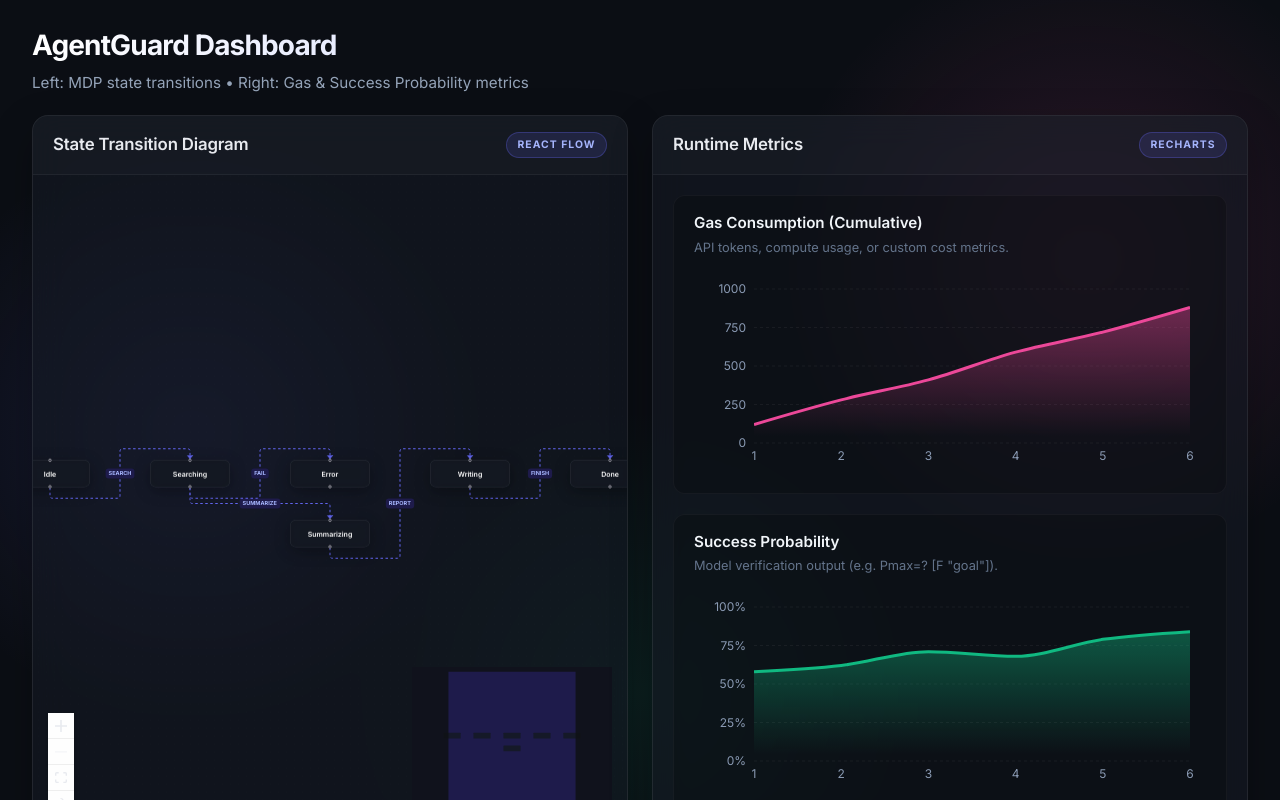
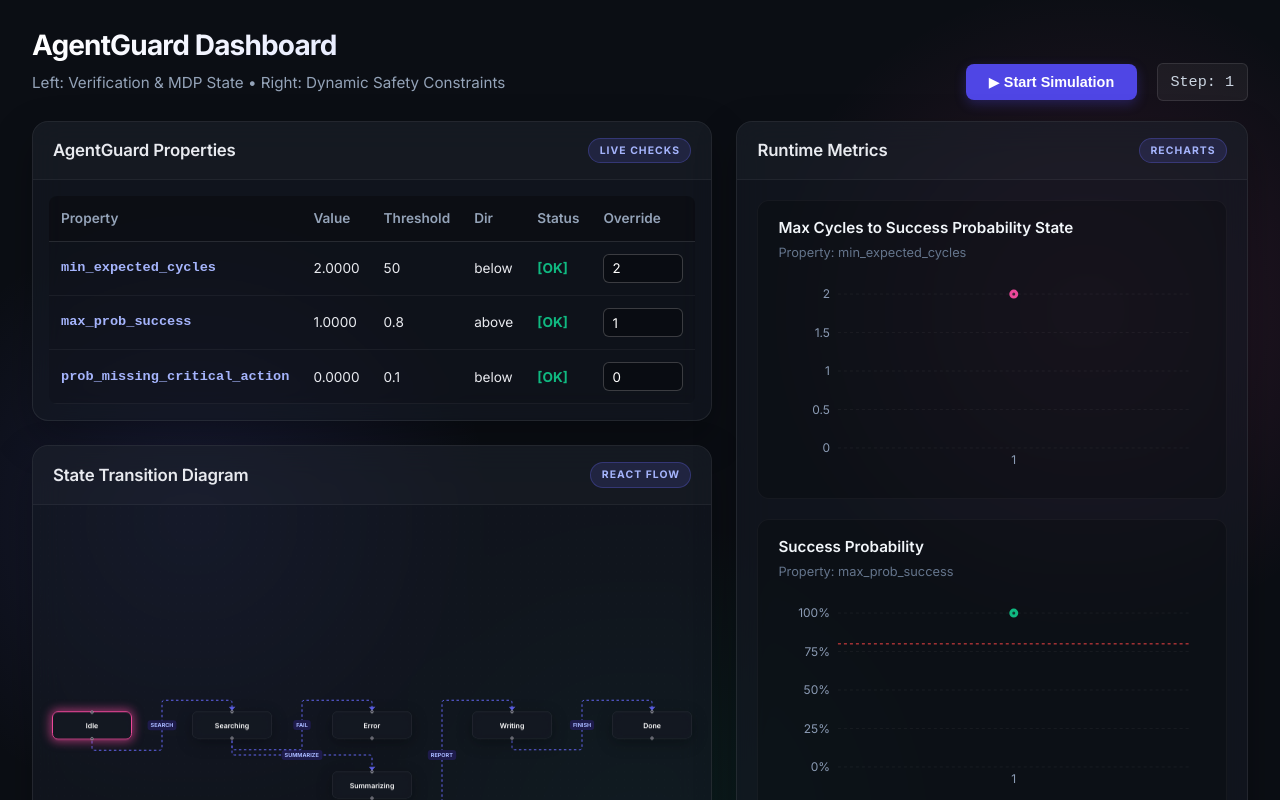
Before and after one commit to mourad96/Agentguard, a React (Vite) app in the folder visualizer/: page / in a window 1280 px wide. Shown: the top 800 px of the page. Built offline with nearby package versions, Linux system fonts and the light colour scheme.

Commit message:
feat: implement real-time AgentGuard metrics and state graph

```diff
--- a/visualizer/src/App.css
+++ b/visualizer/src/App.css
@@ -56,11 +56,19 @@
   z-index: 10;
 }
 
+.left-pane, .right-pane {
+  display: flex;
+  flex-direction: column;
+  gap: 1.5rem;
+  min-height: 0;
+}
+
 @media (max-width: 1024px) {
   .app__main {
     grid-template-columns: 1fr;
   }
 }
+
 
 .panel {
   display: flex;
@@ -110,7 +118,13 @@
 }
 
 .panel--graph {
-  min-height: 580px;
+  min-height: 400px;
+  flex: 1;
+}
+
+/* Base styles for properties panel */
+.panel--properties {
+  min-height: 250px;
 }
 
 .transition-graph {
@@ -168,3 +182,116 @@
   flex: 1;
   min-height: 200px;
 }
+
+/* Dashboard Additions */
+
+.table-container {
+  padding: 1rem;
+  overflow-x: auto;
+}
+
+.props-table {
+  width: 100%;
+  border-collapse: collapse;
+  font-size: 0.85rem;
+  color: #e8eaef;
+  background: rgba(0, 0, 0, 0.1);
+  border-radius: 8px;
+  overflow: hidden;
+}
+
+.props-table th {
+  text-align: left;
+  padding: 0.75rem;
+  color: #94a3b8;
+  border-bottom: 1px solid rgba(255,255,255,0.1);
+  background: rgba(0,0,0,0.2);
+  font-weight: 600;
+}
+
+.props-table td {
+  padding: 0.75rem;
+  border-bottom: 1px solid rgba(255,255,255,0.05);
+}
+
+.prop-name {
+  font-family: monospace;
+  color: #a5b4fc;
+  font-weight: bold;
+}
+
+.row-violated {
+  background: rgba(239, 68, 68, 0.15);
+  transition: background 0.3s ease;
+}
+
+.status-ok {
+  color: #10b981;
+  font-weight: 700;
+}
+
+.status-viol {
+  color: #ef4444;
+  font-weight: 700;
+}
+
+.override-input {
+  width: 80px;
+  background: rgba(0,0,0,0.3);
+  border: 1px solid rgba(255,255,255,0.2);
+  color: white;
+  border-radius: 6px;
+  padding: 0.35rem 0.5rem;
+  font-family: inherit;
+  transition: border-color 0.2s;
+}
+
+.override-input:focus {
+  outline: none;
+  border-color: #6366f1;
+}
+
+.header__controls {
+  display: flex;
+  align-items: center;
+  justify-content: flex-end;
+  gap: 1.25rem;
+  margin-top: -2rem;
+}
+
+.btn-simulate {
+  background: #4f46e5;
+  color: white;
+  border: none;
+  padding: 0.6rem 1.4rem;
+  border-radius: 8px;
+  cursor: pointer;
+  font-weight: 600;
+  font-size: 0.9rem;
+  transition: all 0.2s cubic-bezier(0.4, 0, 0.2, 1);
+  box-shadow: 0 4px 12px rgba(79, 70, 229, 0.3);
+}
+
+.btn-simulate:hover {
+  background: #6366f1;
+  transform: translateY(-1px);
+}
+
+.btn-simulate.active {
+  background: #ec4899;
+  box-shadow: 0 4px 12px rgba(236, 72, 153, 0.3);
+}
+
+.btn-simulate.active:hover {
+  background: #f472b6;
+}
+
+.step-counter {
+  font-size: 0.95rem;
+  color: #cbd5e1;
+  font-family: monospace;
+  background: rgba(255,255,255,0.05);
+  padding: 0.4rem 0.8rem;
+  border-radius: 6px;
+  border: 1px solid rgba(255,255,255,0.1);
+}
--- a/visualizer/src/App.tsx
+++ b/visualizer/src/App.tsx
@@ -1,11 +1,87 @@
+import { useState, useEffect } from "react";
 import { ReactFlowProvider } from "@xyflow/react";
 
 import { MetricsPanel } from "./MetricsPanel";
 import { StateTransitionGraph } from "./StateTransitionGraph";
-import { mockMetrics, mockTransitions } from "./data/mockAgentData";
+import {
+  mockTransitions,
+  initialMetrics,
+  INITIAL_PROPERTIES,
+  type MetricPoint,
+  type AGProperty
+} from "./data/mockAgentData";
 import "./App.css";
 
 export default function App() {
+  const [step, setStep] = useState(1);
+  const [metricsHistory, setMetricsHistory] = useState<MetricPoint[]>(initialMetrics);
+  const [properties, setProperties] = useState<AGProperty[]>(INITIAL_PROPERTIES);
+  const [isSimulating, setIsSimulating] = useState(false);
+  const [activeNodeIdx, setActiveNodeIdx] = useState(0);
+
+  const activeNode = mockTransitions[activeNodeIdx % mockTransitions.length].from;
+
+  const handleOverride = (name: string, valueStr: string) => {
+    const val = parseFloat(valueStr);
+    if (isNaN(val)) return;
+
+    setProperties(prev => prev.map(p => {
+      if (p.name !== name) return p;
+      let status: "[OK]" | "[VIOLATED]" = "[OK]";
+      if (p.direction === "below" && val > p.threshold) status = "[VIOLATED]";
+      if (p.direction === "above" && val < p.threshold) status = "[VIOLATED]";
+      return { ...p, value: val, status };
+    }));
+  };
+
+  useEffect(() => {
+    let interval: ReturnType<typeof setInterval>;
+    if (isSimulating) {
+      interval = setInterval(() => {
+        setStep(s => {
+          const nextStep = s + 1;
+
+          if (nextStep % 5 === 0) {
+            setProperties(prev => {
+              const newProps = [...prev];
+
+              const probIndex = newProps.findIndex(p => p.name === "max_prob_success");
+              if (probIndex !== -1) {
+                let newVal = newProps[probIndex].value - (0.02 + 0.05 * Math.random());
+                if (newVal < 0) newVal = 0;
+                newProps[probIndex].value = newVal;
+                newProps[probIndex].status = newVal >= newProps[probIndex].threshold ? "[OK]" : "[VIOLATED]";
+              }
+
+              const cyclesIndex = newProps.findIndex(p => p.name === "min_expected_cycles");
+              if (cyclesIndex !== -1) {
+                let newVal = newProps[cyclesIndex].value + (2 + 5 * Math.random());
+                newProps[cyclesIndex].value = newVal;
+                newProps[cyclesIndex].status = newVal <= newProps[cyclesIndex].threshold ? "[OK]" : "[VIOLATED]";
+              }
+
+              setMetricsHistory(hist => [
+                ...hist,
+                {
+                  step: nextStep,
+                  min_expected_cycles: newProps.find(p => p.name === "min_expected_cycles")?.value || 0,
+                  max_prob_success: newProps.find(p => p.name === "max_prob_success")?.value || 0,
+                  prob_missing_critical_action: newProps.find(p => p.name === "prob_missing_critical_action")?.value || 0,
+                }
+              ]);
+
+              return newProps;
+            });
+          }
+
+          setActiveNodeIdx(idx => idx + 1);
+          return nextStep;
+        });
+      }, 600);
+    }
+    return () => clearInterval(interval);
+  }, [isSimulating]);
+
   return (
     <div className="app">
       <div className="ambient-background" />
@@ -13,28 +89,86 @@ export default function App() {
         <div>
           <h1 className="app__title">AgentGuard Dashboard</h1>
           <p className="app__subtitle">
-            Left: MDP state transitions • Right: Gas & Success Probability metrics
+            Left: Verification & MDP State • Right: Dynamic Safety Constraints
           </p>
+        </div>
+        <div className="header__controls">
+          <button
+            className={`btn-simulate ${isSimulating ? "active" : ""}`}
+            onClick={() => setIsSimulating(!isSimulating)}
+          >
+            {isSimulating ? "⏸ Pause Simulation" : "▶ Start Simulation"}
+          </button>
+          <span className="step-counter">Step: {step}</span>
         </div>
       </header>
 
       <main className="app__main">
-        <section className="panel panel--graph" aria-label="State Transition Diagram">
+        <section className="left-pane">
+          <div className="panel panel--properties">
+            <div className="panel__head">
+              <h2 className="panel__title">AgentGuard Properties</h2>
+              <span className="panel__badge">Live Checks</span>
+            </div>
+
+            <div className="table-container">
+              <table className="props-table">
+                <thead>
+                  <tr>
+                    <th>Property</th>
+                    <th>Value</th>
+                    <th>Threshold</th>
+                    <th>Dir</th>
+                    <th>Status</th>
+                    <th>Override</th>
+                  </tr>
+                </thead>
+                <tbody>
+                  {properties.map(p => (
+                    <tr key={p.name} className={p.status === "[VIOLATED]" ? "row-violated" : ""}>
+                      <td className="prop-name">{p.name}</td>
+                      <td>{p.value.toFixed(4)}</td>
+                      <td>{p.threshold}</td>
+                      <td>{p.direction}</td>
+                      <td className={`status ${p.status === "[OK]" ? "status-ok" : "status-viol"}`}>
+                        {p.status}
+                      </td>
+                      <td>
+                        <input
+                          type="number"
+                          step="0.01"
+                          className="override-input"
+                          defaultValue={p.value}
+                          onBlur={(e) => handleOverride(p.name, e.target.value)}
+                          onKeyDown={(e) => e.key === "Enter" && handleOverride(p.name, e.currentTarget.value)}
+                        />
+                      </td>
+                    </tr>
+                  ))}
+                </tbody>
+              </table>
+            </div>
+          </div>
+
+          <div className="panel panel--graph" aria-label="State Transition Diagram">
             <div className="panel__head">
               <h2 className="panel__title">State Transition Diagram</h2>
               <span className="panel__badge">React Flow</span>
             </div>
             <ReactFlowProvider>
-            <StateTransitionGraph transitions={mockTransitions} />
+              <StateTransitionGraph transitions={mockTransitions} activeNode={activeNode} />
             </ReactFlowProvider>
+          </div>
         </section>
 
-        <section className="panel panel--charts" aria-label="Metrics Dashboard">
+        <section className="right-pane">
+          <div className="panel panel--charts" aria-label="Metrics Dashboard">
             <div className="panel__head">
               <h2 className="panel__title">Runtime Metrics</h2>
               <span className="panel__badge">Recharts</span>
             </div>
-          <MetricsPanel metrics={mockMetrics} />
+            <MetricsPanel metrics={metricsHistory} />
+          </div>
         </section>
       </main>
     </div>
--- a/visualizer/src/MetricsPanel.tsx
+++ b/visualizer/src/MetricsPanel.tsx
@@ -6,6 +6,7 @@ import {
   YAxis,
   Area,
   AreaChart,
+  ReferenceLine,
 } from "recharts";
 
 import type { MetricPoint } from "./data/mockAgentData";
@@ -27,15 +28,15 @@ export function MetricsPanel({ metrics }: Props) {
   return (
     <div className="metrics-charts">
       <section className="chart-card">
-        <h2 className="chart-card__title">Gas Consumption (Cumulative)</h2>
+        <h2 className="chart-card__title">Max Cycles to Success Probability State</h2>
         <p className="chart-card__hint">
-          API tokens, compute usage, or custom cost metrics.
+          Property: min_expected_cycles
         </p>
         <div className="chart-card__plot">
           <ResponsiveContainer width="100%" height="100%">
             <AreaChart data={metrics} margin={{ top: 16, right: 16, left: 0, bottom: 0 }}>
               <defs>
-                <linearGradient id="colorGas" x1="0" y1="0" x2="0" y2="1">
+                <linearGradient id="colorCycles" x1="0" y1="0" x2="0" y2="1">
                   <stop offset="5%" stopColor="#ec4899" stopOpacity={0.4} />
                   <stop offset="95%" stopColor="#ec4899" stopOpacity={0} />
                 </linearGradient>
@@ -43,15 +44,16 @@ export function MetricsPanel({ metrics }: Props) {
               <CartesianGrid strokeDasharray="3 3" stroke="rgba(255,255,255,0.05)" vertical={false} />
               <XAxis dataKey="step" stroke="#8b9bb4" tick={{ fontSize: 12, fill: "#8b9bb4" }} axisLine={false} tickLine={false} />
               <YAxis stroke="#8b9bb4" tick={{ fontSize: 12, fill: "#8b9bb4" }} axisLine={false} tickLine={false} />
+              <ReferenceLine y={50.0} stroke="#ef4444" strokeDasharray="3 3" />
               <Tooltip contentStyle={tooltipStyle} itemStyle={{ color: "#ec4899" }} />
               <Area
                 type="monotone"
-                dataKey="gas"
-                name="Gas"
+                dataKey="min_expected_cycles"
+                name="Cycles (min)"
                 stroke="#ec4899"
                 strokeWidth={3}
                 fillOpacity={1}
-                fill="url(#colorGas)"
+                fill="url(#colorCycles)"
                 activeDot={{ r: 6, fill: "#ec4899", stroke: "#0f1115", strokeWidth: 2 }}
               />
             </AreaChart>
@@ -62,7 +64,7 @@ export function MetricsPanel({ metrics }: Props) {
       <section className="chart-card">
         <h2 className="chart-card__title">Success Probability</h2>
         <p className="chart-card__hint">
-          Model verification output (e.g. Pmax=? [F &quot;goal&quot;]).
+          Property: max_prob_success
         </p>
         <div className="chart-card__plot">
           <ResponsiveContainer width="100%" height="100%">
@@ -83,14 +85,15 @@ export function MetricsPanel({ metrics }: Props) {
                 axisLine={false}
                 tickLine={false}
               />
+              <ReferenceLine y={0.8} stroke="#ef4444" strokeDasharray="3 3" />
               <Tooltip
                 contentStyle={tooltipStyle}
                 itemStyle={{ color: "#10b981" }}
-                formatter={(value: number) => [`${(value * 100).toFixed(1)}%`, "Success Probability"]}
+                formatter={(value: number) => [`${(value * 100).toFixed(1)}%`, "Success Prob (max)"]}
               />
               <Area
                 type="monotone"
-                dataKey="successProbability"
+                dataKey="max_prob_success"
                 name="Success Probability"
                 stroke="#10b981"
                 strokeWidth={3}
--- a/visualizer/src/StateTransitionGraph.tsx
+++ b/visualizer/src/StateTransitionGraph.tsx
@@ -16,6 +16,7 @@ import type { TransitionRecord } from "./data/mockAgentData";
 
 type Props = {
   transitions: TransitionRecord[];
+  activeNode?: string | null;
 };
 
 function buildFlowFromTransitions(transitions: TransitionRecord[]): {
@@ -100,7 +101,7 @@ function buildFlowFromTransitions(transitions: TransitionRecord[]): {
   return { nodes, edges };
 }
 
-export function StateTransitionGraph({ transitions }: Props) {
+export function StateTransitionGraph({ transitions, activeNode }: Props) {
   const built = useMemo(
     () => buildFlowFromTransitions(transitions),
     [transitions],
@@ -112,6 +113,23 @@ export function StateTransitionGraph({ transitions }: Props) {
     setNodes(built.nodes);
     setEdges(built.edges);
   }, [built, setNodes, setEdges]);
+
+  useEffect(() => {
+    if (activeNode === undefined) return;
+    setNodes((nds) =>
+      nds.map((n) => {
+        const isActive = n.id === activeNode;
+        return {
+          ...n,
+          style: {
+            ...n.style,
+            boxShadow: isActive ? "0 0 20px 4px rgba(236, 72, 153, 0.6)" : "0 8px 32px 0 rgba(0, 0, 0, 0.3)",
+            border: isActive ? "2px solid #ec4899" : "1px solid rgba(255, 255, 255, 0.1)",
+          },
+        };
+      })
+    );
+  }, [activeNode, setNodes]);
 
   return (
     <div className="transition-graph">
--- a/visualizer/src/data/mockAgentData.ts
+++ b/visualizer/src/data/mockAgentData.ts
@@ -1,8 +1,5 @@
 /**
- * 演示数据：之后可换成从后端 / WebSocket / 父组件 props 传入的真实数据。
- *
- * transitions — 与 AgentGuard 的 log_transition(from, action, to) 一致
- * metrics — 每一步的「Gas」与模型检验得到的成功概率（此处为示例数值）
+ * Mock data and types for AgentGuard Dashboard.
  */
 
 export type TransitionRecord = {
@@ -12,15 +9,44 @@ export type TransitionRecord = {
 };
 
 export type MetricPoint = {
-  /** 横轴：第几次检查 / 第几步 */
   step: number;
-  /** Gas：可对应 API token、算力消耗等 */
-  gas: number;
-  /** 成功概率：0~1，对应 PCTL 等验证结果的展示 */
-  successProbability: number;
+  min_expected_cycles: number;
+  max_prob_success: number;
+  prob_missing_critical_action: number;
 };
 
-/** 示例：研究型智能体的状态轨迹（与 Runtime_verification/demo 类似） */
+export type AGProperty = {
+  name: string;
+  value: number;
+  threshold: number;
+  direction: "below" | "above";
+  status: "[OK]" | "[VIOLATED]";
+};
+
+export const INITIAL_PROPERTIES: AGProperty[] = [
+  {
+    name: "min_expected_cycles",
+    value: 2.0000,
+    threshold: 50.0,
+    direction: "below",
+    status: "[OK]"
+  },
+  {
+    name: "max_prob_success",
+    value: 1.0000,
+    threshold: 0.8,
+    direction: "above",
+    status: "[OK]"
+  },
+  {
+    name: "prob_missing_critical_action",
+    value: 0.0000,
+    threshold: 0.1,
+    direction: "below",
+    status: "[OK]"
+  }
+];
+
 export const mockTransitions: TransitionRecord[] = [
   { from: "idle", action: "search", to: "searching" },
   { from: "searching", action: "summarize", to: "summarizing" },
@@ -29,15 +55,6 @@ export const mockTransitions: TransitionRecord[] = [
   { from: "searching", action: "fail", to: "error" },
 ];
 
-/**
- * 示例时间序列：随 step 上升的累计 Gas 与波动中的成功概率。
- * 接入真实数据时，把每次验证周期 push 进来即可。
- */
-export const mockMetrics: MetricPoint[] = [
-  { step: 1, gas: 120, successProbability: 0.58 },
-  { step: 2, gas: 280, successProbability: 0.62 },
-  { step: 3, gas: 410, successProbability: 0.71 },
-  { step: 4, gas: 590, successProbability: 0.68 },
-  { step: 5, gas: 720, successProbability: 0.79 },
-  { step: 6, gas: 880, successProbability: 0.84 },
+export const initialMetrics: MetricPoint[] = [
+  { step: 1, min_expected_cycles: 2.0, max_prob_success: 1.0, prob_missing_critical_action: 0.0 },
 ];
```
Lines whose indentation alone changed are shown as unchanged.
